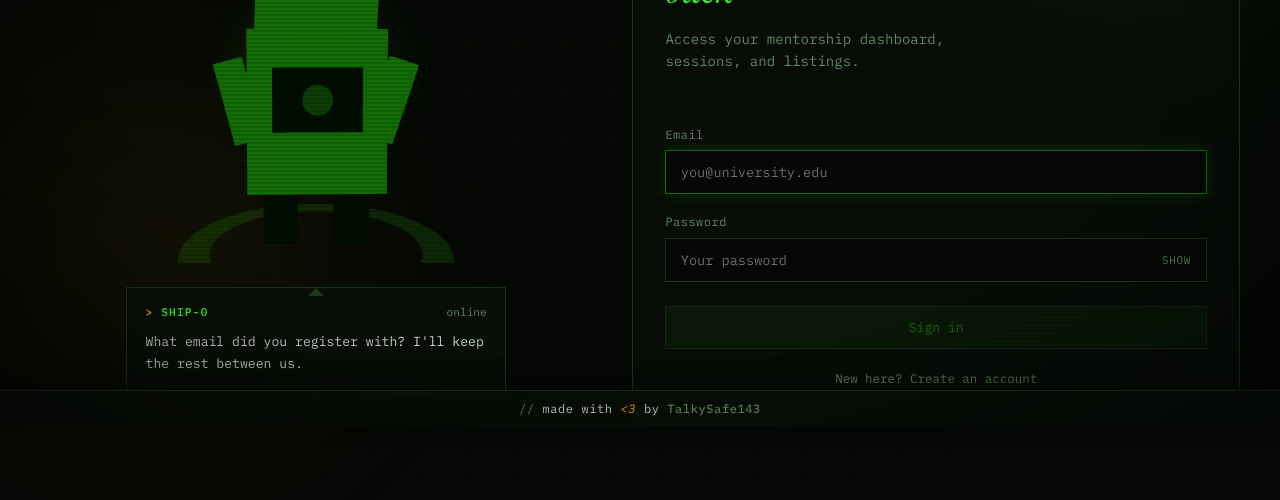
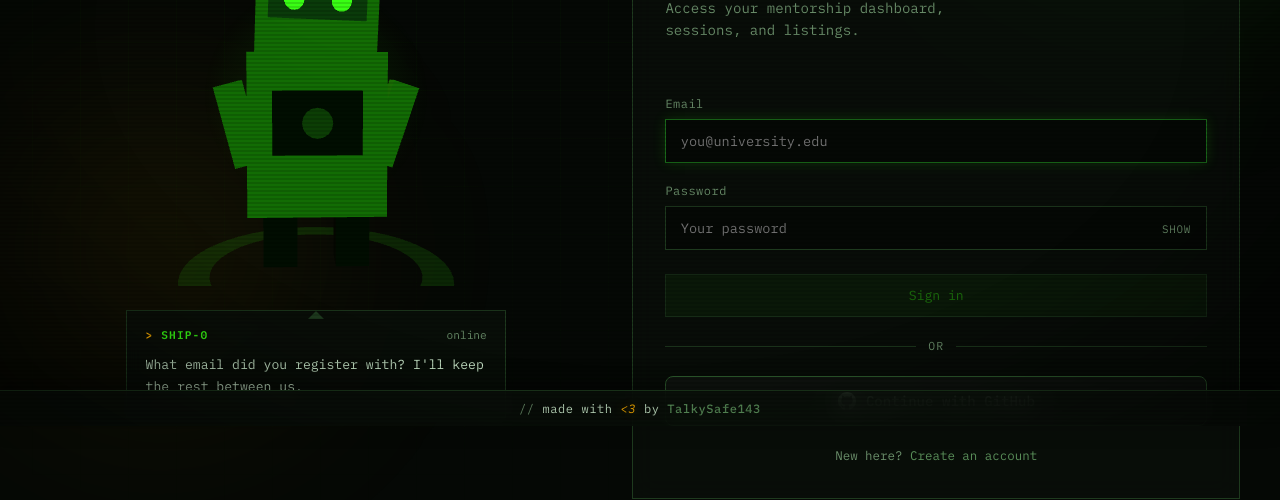
Before and after one commit to OSShip/ui, a Next.js app: page /login in a window 1280 px wide. Shown: the part 374-874 px from the top of the page. Built offline with nearby package versions, Linux system fonts and the light colour scheme; no server answers.

Commit message:
add: github Oauth

```diff
--- /dev/null
+++ b/src/app/auth/github/callback/page.tsx
@@ -0,0 +1,5 @@
+import { GitHubCallbackExperience } from '@/components/GitHubCallbackExperience';
+
+export default function Page() {
+  return <GitHubCallbackExperience />;
+}
--- a/src/app/globals.css
+++ b/src/app/globals.css
@@ -120,7 +120,7 @@ nav a:hover {
   z-index: 1;
 }
 
-.main:not(:has(.landing)):not(:has(.register-experience)):not(:has(.login-experience)):not(:has(.listing-create-experience)) {
+.main:not(:has(.landing)):not(:has(.register-experience)):not(:has(.login-experience)):not(:has(.listing-create-experience)):not(:has(.oauth-callback)) {
   max-width: 960px;
   margin: 0 auto;
   padding: 2rem 1.5rem;
@@ -1880,6 +1880,89 @@ html { scroll-behavior: smooth; }
 
 .login-footer-hint a {
   color: var(--term-green-muted);
+}
+
+.oauth-divider {
+  display: flex;
+  align-items: center;
+  gap: 0.75rem;
+  margin: 1.25rem 0;
+  color: var(--term-text-dim);
+  font-size: 0.72rem;
+  letter-spacing: 0.08em;
+  text-transform: uppercase;
+}
+
+.oauth-divider::before,
+.oauth-divider::after {
+  content: '';
+  flex: 1;
+  height: 1px;
+  background: var(--term-border);
+}
+
+.oauth-divider-compact {
+  margin-top: 1.75rem;
+}
+
+.oauth-github-btn {
+  display: inline-flex;
+  width: 100%;
+  align-items: center;
+  justify-content: center;
+  gap: 0.65rem;
+  padding: 0.8rem 1rem;
+  border: 1px solid var(--term-border-bright);
+  border-radius: 8px;
+  background: rgba(255, 255, 255, 0.03);
+  color: var(--term-text);
+  font-size: 0.88rem;
+  font-weight: 500;
+  text-decoration: none;
+  transition: border-color 0.2s, background 0.2s, box-shadow 0.2s;
+}
+
+.oauth-github-btn:hover {
+  border-color: rgba(255, 255, 255, 0.35);
+  background: rgba(255, 255, 255, 0.06);
+  box-shadow: 0 0 16px rgba(255, 255, 255, 0.04);
+}
+
+.oauth-github-btn-disabled {
+  opacity: 0.55;
+  pointer-events: none;
+}
+
+.oauth-callback {
+  min-height: calc(100vh - 8rem);
+  display: grid;
+  place-items: center;
+  padding: 2rem 1.5rem;
+}
+
+.oauth-callback-card {
+  width: min(100%, 420px);
+  padding: 2rem;
+  border: 1px solid var(--term-border);
+  border-radius: 12px;
+  background: rgba(5, 8, 5, 0.82);
+  text-align: center;
+}
+
+.oauth-callback-spinner {
+  width: 2rem;
+  height: 2rem;
+  margin: 1.5rem auto 0;
+  border: 2px solid var(--term-border);
+  border-top-color: var(--term-green);
+  border-radius: 50%;
+  animation: oauth-spin 0.8s linear infinite;
+}
+
+@keyframes oauth-spin {
+  to {
+    transform: rotate(360deg);
+  }
 }
 
 .login-suspense {
--- /dev/null
+++ b/src/components/GitHubOAuthButton.tsx
@@ -0,0 +1,37 @@
+'use client';
+
+import { API_URL } from '@/lib/api/client';
+
+function GitHubIcon() {
+  return (
+    <svg aria-hidden="true" width="18" height="18" viewBox="0 0 24 24" fill="currentColor">
+      <path d="M12 0C5.37 0 0 5.37 0 12c0 5.31 3.435 9.795 8.205 11.385.6.105.825-.255.825-.57 0-.285-.015-1.23-.015-2.235-3.015.555-3.795-.735-4.035-1.41-.135-.345-.72-1.41-1.23-1.695-.42-.225-1.02-.78-.015-.795.945-.015 1.62.87 1.845 1.23 1.08 1.815 2.805 1.305 3.495.99.105-.78.42-1.305.765-1.605-2.67-.3-5.46-1.335-5.46-5.925 0-1.305.465-2.385 1.23-3.225-.12-.3-.54-1.53.12-3.18 0 0 1.005-.315 3.3 1.23.96-.27 1.98-.405 3-.405s2.04.135 3 .405c2.295-1.56 3.3-1.23 3.3-1.23.66 1.65.24 2.88.12 3.18.765.84 1.23 1.905 1.23 3.225 0 4.605-2.805 5.625-5.475 5.925.435.375.81 1.095.81 2.22 0 1.605-.015 2.895-.015 3.3 0 .315.225.69.825.57A12.02 12.02 0 0 0 24 12c0-6.63-5.37-12-12-12z" />
+    </svg>
+  );
+}
+
+interface GitHubOAuthButtonProps {
+  disabled?: boolean;
+  label?: string;
+}
+
+export function GitHubOAuthButton({
+  disabled = false,
+  label = 'Continue with GitHub',
+}: GitHubOAuthButtonProps) {
+  return (
+    <a
+      href={`${API_URL}/auth/oauth/github`}
+      className={`oauth-github-btn${disabled ? ' oauth-github-btn-disabled' : ''}`}
+      aria-disabled={disabled}
+      onClick={(e) => {
+        if (disabled) {
+          e.preventDefault();
+        }
+      }}
+    >
+      <GitHubIcon />
+      <span>{label}</span>
+    </a>
+  );
+}
--- a/src/components/LoginExperience.tsx
+++ b/src/components/LoginExperience.tsx
@@ -9,6 +9,7 @@ import { motion } from 'framer-motion';
 import { login } from '@/lib/api/auth';
 import { defaultDashboard } from '@/lib/auth/nav';
 import { useFormFeedback } from '@/hooks/use-form-feedback';
+import { GitHubOAuthButton } from '@/components/GitHubOAuthButton';
 import type { RobotMood } from '@/types/robot';
 
 const GuideRobot = dynamic(() => import('./GuideRobot'), {
@@ -44,7 +45,9 @@ export function LoginExperience() {
   const searchParams = useSearchParams();
   const queryClient = useQueryClient();
   const next = searchParams.get('next');
+  const oauthError = searchParams.get('error') === 'github';
   const { hasError, reportError, clearError } = useFormFeedback();
+  const showError = hasError || oauthError;
 
   const [email, setEmail] = useState('');
   const [password, setPassword] = useState('');
@@ -55,12 +58,14 @@ export function LoginExperience() {
 
   const messageKey: MessageKey = submitting
     ? 'submitting'
-    : hasError
+    : showError
       ? 'error'
       : focusedField ?? 'idle';
 
-  const message = MESSAGES[messageKey];
-  const mood = moodForState(focusedField, submitting, hasError);
+  const message = showError && oauthError
+    ? 'GitHub sign-in did not complete. Try again or use email and password below.'
+    : MESSAGES[messageKey];
+  const mood = moodForState(focusedField, submitting, showError);
   const coverEyes = focusedField === 'password' && !showPassword;
 
   const canSubmit = useMemo(
@@ -152,7 +157,7 @@ export function LoginExperience() {
             animate={{ opacity: 1, x: 0 }}
             transition={{ duration: 0.55, delay: 0.1, ease: [0.22, 1, 0.36, 1] }}
           >
-            <div className={`register-step-content login-form-card${hasError ? ' login-form-card-error' : ''}`}>
+            <div className={`register-step-content login-form-card${showError ? ' login-form-card-error' : ''}`}>
               <p className="register-eyebrow">Sign in</p>
               <h1>
                 Welcome
@@ -175,7 +180,7 @@ export function LoginExperience() {
                       autoComplete="email"
                       autoFocus
                       disabled={submitting}
-                      className={hasError ? 'input-error' : undefined}
+                      className={showError ? 'input-error' : undefined}
                       onFocus={() => setFocusedField('email')}
                       onBlur={() => setFocusedField((f) => (f === 'email' ? null : f))}
                       onChange={(e) => {
@@ -196,7 +201,7 @@ export function LoginExperience() {
                         value={password}
                         autoComplete="current-password"
                         disabled={submitting}
-                        className={hasError ? 'input-error' : undefined}
+                        className={showError ? 'input-error' : undefined}
                         onFocus={() => setFocusedField('password')}
                         onBlur={() => setFocusedField((f) => (f === 'password' ? null : f))}
                         onChange={(e) => {
@@ -219,16 +224,18 @@ export function LoginExperience() {
                   </label>
                 </div>
 
-                {hasError && (
+                {showError && (
                   <p className="login-inline-error" role="alert">
-                    Invalid email or password. Please try again.
+                    {oauthError
+                      ? 'GitHub sign-in failed. Try again or use your email and password.'
+                      : 'Invalid email or password. Please try again.'}
                   </p>
                 )}
 
                 <div className="login-actions">
                   <button
                     type="submit"
-                    className={`register-btn register-btn-primary login-submit${hasError ? ' register-btn-error' : ''}`}
+                    className={`register-btn register-btn-primary login-submit${showError ? ' register-btn-error' : ''}`}
                     disabled={!canSubmit}
                   >
                     {submitting ? (
@@ -238,6 +245,12 @@ export function LoginExperience() {
                     )}
                   </button>
                 </div>
+
+                <div className="oauth-divider" role="separator">
+                  <span>or</span>
+                </div>
+
+                <GitHubOAuthButton disabled={submitting} />
               </form>
 
               <p className="login-footer-hint">
--- a/src/components/RegisterExperience.tsx
+++ b/src/components/RegisterExperience.tsx
@@ -10,6 +10,7 @@ import { register } from '@/lib/api/auth';
 import { applyMentor } from '@/lib/api/users';
 import { defaultDashboard } from '@/lib/auth/nav';
 import { toastError, toastSuccess } from '@/lib/toast';
+import { GitHubOAuthButton } from '@/components/GitHubOAuthButton';
 import type { RobotMood } from '@/types/robot';
 
 const GuideRobot = dynamic(() => import('./GuideRobot'), {
@@ -288,6 +289,10 @@ export function RegisterExperience() {
                       <li>Secure your credentials</li>
                       <li>Review and launch</li>
                     </ul>
+                    <div className="oauth-divider oauth-divider-compact" role="separator">
+                      <span>or</span>
+                    </div>
+                    <GitHubOAuthButton label="Sign up with GitHub" disabled={submitting} />
                   </div>
                 )}
 
--- a/src/lib/api/auth.ts
+++ b/src/lib/api/auth.ts
@@ -1,5 +1,7 @@
-import { api } from './client';
+import { api, API_URL, setAuthToken } from './client';
 import { useAuthStore } from '@/stores/auth-store';
+
+export const GITHUB_OAUTH_URL = `${API_URL}/auth/oauth/github`;
 
 export interface User {
   id: string;
@@ -49,3 +51,10 @@ export function getStoredUser(): User | null {
 export function logout() {
   useAuthStore.getState().clearAuth();
 }
+
+export async function completeGitHubOAuth(token: string): Promise<User> {
+  setAuthToken(token);
+  const user = await fetchMe();
+  useAuthStore.getState().setAuth(token, user);
+  return user;
+}
```
Also changed, not shown: src/components/GitHubCallbackExperience.tsx (added, +73 -0 lines).
